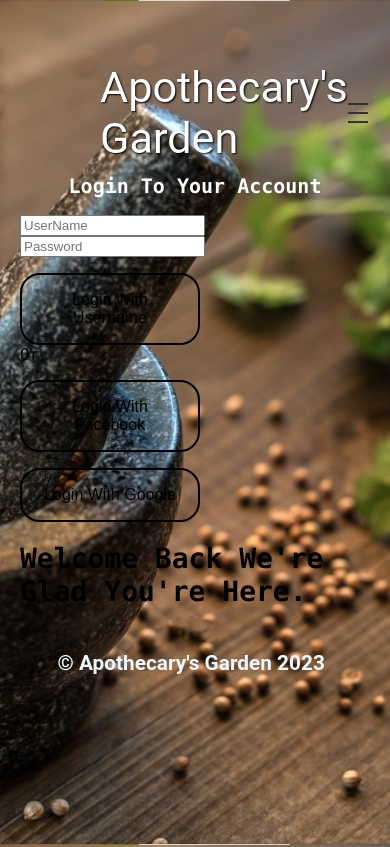
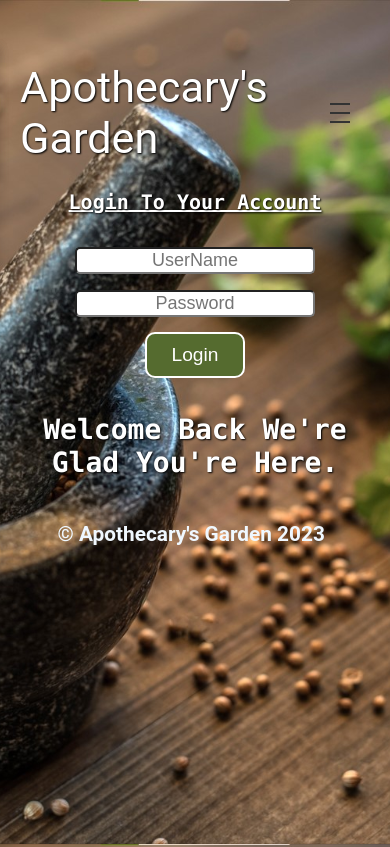
Before and after one commit to 2022-October-Java-PT/Apothecary-Garden, a React (Create React App) app in the folder herbs/src/main/resources/static/js/apothecary-garden/: page /login in a window 390 px wide. Shown: the top 847 px of the page. Built offline with nearby package versions, Linux system fonts and the light colour scheme; a web font is replaced by a local one.

Commit message:
updates css for login and signup pages and made the mobile resposive, also updates herb spotlight on the home page and made it responsive

```diff
--- a/herbs/src/main/resources/static/js/apothecary-garden/src/components/navBar/style.module.scss
+++ b/herbs/src/main/resources/static/js/apothecary-garden/src/components/navBar/style.module.scss
@@ -102,6 +102,9 @@
 }
 
 @media (max-width: 768px) {
+    .navbar{
+        padding-left: 0px;
+    }
     .navbarNav {
         position: fixed;
         top: 45px;
@@ -114,6 +117,10 @@
         box-shadow: 0px 1px 10px rgba(0, 0, 0, 0.1);
         transition: all 0.5s ease-in-out;
     }
+    .navbarLogo a{
+        margin: 0px;
+        justify-self: left;
+    }
 
     .navbarNav.active {
         left: 0;
--- a/herbs/src/main/resources/static/js/apothecary-garden/src/pages/home/herbSpotlight.js
+++ b/herbs/src/main/resources/static/js/apothecary-garden/src/pages/home/herbSpotlight.js
@@ -66,10 +66,10 @@ export default class HerbSpotlight extends React.Component {
             return returnedImage;
         }
             return (
-                <div className={style.herSpotlight}>
-                    <h1 className={style.HerbName}>{name}</h1>
+                <div className={style.herbSpotlight}>
+                    <h2 className={style.HerbName}><a className={style.herblink} key={name} href={`herbs/${name}`}>{name}</a></h2>
                     <p className={style.HerbFact}>{fact}</p>
-                    <img className={style.herb_image} src={imageReturn(imgList, picture)} alt='HerbImg' ></img>
+                    <a className={style.herblink} key={name} href={`herbs/${name}`}><img className={style.herb_image} src={imageReturn(imgList, picture)} alt='HerbImg' ></img></a>
                     {/* <p className={style.HerbFact}>{description}</p> */}
                     {/* <button onClick={this.newSearch}>New Herb</button> */}
                 </div>
--- a/herbs/src/main/resources/static/js/apothecary-garden/src/pages/home/index.js
+++ b/herbs/src/main/resources/static/js/apothecary-garden/src/pages/home/index.js
@@ -9,12 +9,15 @@ const HomePage = () => {
     const [open, setOpen] = React.useState(true)
     return(
         <div className={style.homeContent}>
-            <div>
+            <div className={style.home_body}>
                 <h1>Herbal Medicine History</h1>
                 <p>Archaeological evidence indicates that the use of medicinal plants dates back to the Paleolithic age, approximately 60,000 years ago. Written evidence of herbal remedies dates back over 5,000 years to the Sumerians, who compiled lists of plants.
                 </p>
-            <HerbSpotlight />
-        </div>
+                <section className={style.spotlight_section}>
+                <h2 className={style.spotlight_header}>Herb Spotlight</h2>
+                <HerbSpotlight />
+                </section>
+            </div>
             <button className={style.disclaimer_button} onClick={() => setOpen(true)}>Disclaimer</button>
             <Disclaimer setOpen={setOpen} open={open} />
         </div>
--- a/herbs/src/main/resources/static/js/apothecary-garden/src/pages/home/style.module.scss
+++ b/herbs/src/main/resources/static/js/apothecary-garden/src/pages/home/style.module.scss
@@ -24,11 +24,42 @@ body {
     text-shadow: 1px 1px 2px black;
     margin: 1rem 0;
     padding: 1rem;
-    background: #333333b7;
+    // background: #333333b7;
 
     h1{
         font-size: 2rem;
     }
+}
+.spotlight_section{
+    display: flex;
+    flex-direction: column;
+    margin-left: 50%;
+    text-align: center;
+    background: #333333b7;
+    border-radius: 20px;
+}
+div h2 a{
+    color: white;
+}
+.HerbName {
+    text-decoration: underline;
+    text-align: center;
+    color: white;
+    font-size: 1rem;
+}
+
+.HerbFact {
+    text-align: center;
+    color: white;
+    font-size: 1rem;
+}
+
+.herb_image {
+    align-self: center;
+    max-width: 25%;
+    max-height: auto;
+    border: solid white 2px;
+    border-radius: 10px;
 }
 
 button {
@@ -105,18 +136,20 @@ button {
     transform: translateY(1px);
 }
 
-.HerbName {
-    text-decoration: underline;
-    color: white;
-    font-size: 2rem;
+@media (max-width: 768px) {
+    .spotlight_section{
+        display: flex;
+        flex-direction: column;
+        margin-left: 0px;
+        text-align: center;
+        background: #333333b7;
+        border-radius: 20px;
+    }
+    .herb_image {
+        align-self: center;
+        max-width: 35%;
+        max-height: auto;
+        border: solid white 2px;
+        border-radius: 10px;
+    }
 }
-
-.HerbFact {
-    color: white;
-    font-size: 1.5rem;
-}
-
-.herb_image {
-    max-width: 50%;
-    max-height: 25rem;
-}
--- a/herbs/src/main/resources/static/js/apothecary-garden/src/pages/login/index.js
+++ b/herbs/src/main/resources/static/js/apothecary-garden/src/pages/login/index.js
@@ -28,8 +28,8 @@ const Login = (props) => {
     return (
         <div className={style.loginPage}>
 
-            <section className={style.loginTwo}>
-                <h2 className={style.loginH2}>Login To Your Account</h2>
+            <section className={style.login_section}>
+                <h2 className={style.login_header}>Login To Your Account</h2>
                 <form className={style.loginForm} onSubmit={handleSubmit}>
                     <input className={style.loginText}
                         type='text'
@@ -47,12 +47,12 @@ const Login = (props) => {
                         onFocus={(e) => e.target.placeholder = ""}
                         onBlur={(e) => e.target.placeholder = "Password"}
                     />
-                    <button className={style.loginSubmit} onClick={() => (window.location.href='/favorites')} type="submit">Login With Username</button>
+                    <button className={style.loginSubmit} onClick={() => (window.location.href='/favorites')} type="submit">Login</button>
                 </form>
-
+{/*
                 <div className={style.loginLine}>Or</div>
                 <button className={style.loginFace} type="submit">Login With Facebook</button>
-                <button className={style.loginGoogle} type="submit">Login With Google</button>
+                <button className={style.loginGoogle} type="submit">Login With Google</button> */}
             </section>
 
             <section className={style.loginOne}>
--- a/herbs/src/main/resources/static/js/apothecary-garden/src/pages/login/style.module.scss
+++ b/herbs/src/main/resources/static/js/apothecary-garden/src/pages/login/style.module.scss
@@ -0,0 +1,52 @@
+.loginPage{
+    display: flex;
+    flex-direction: column;
+    justify-content: center;
+    color: white;
+    text-align: center;
+    text-shadow: 1px 1px 2px black;
+    & .login_section{
+        display: flex;
+        flex-direction: column;
+        align-items: center;
+        margin-top: 1rem;
+        & h2{
+            text-decoration: underline;
+        }
+        & p{
+            color: white;
+        }
+        & form input{
+            margin-top: 1rem;
+            border-radius: 5px;
+            font-size: large;
+        }
+        & form button{
+            padding: 10px;
+            background: darkolivegreen;
+            color: white;
+            font-size: larger;
+            border-radius: 10px;
+            border: white 2px solid;
+            margin: 15px;
+            height: auto;
+            max-width: 100px;
+            &:hover{
+                text-decoration: underline white;
+            }
+        }
+    }
+}
+@media (max-width: 768px) {
+    .loginPage form {
+            display: flex;
+            flex-direction: column;
+            align-items: center;
+            & input{
+            text-align: center;
+            margin: 0px;
+            border-radius: 5px;
+            font-size: large;
+        }
+    }
+}
--- a/herbs/src/main/resources/static/js/apothecary-garden/src/pages/signup/index.js
+++ b/herbs/src/main/resources/static/js/apothecary-garden/src/pages/signup/index.js
@@ -35,12 +35,12 @@ const Signup = (props) => {
 
     return (
         <div className={style.signupPage}>
-            <section className={style.signupOne}>
+            {/* <section className={style.signupOne}>
                 <h1 className={style.H1}>Placement</h1>
-            </section>
-
-            <section className={style.signupTwo}>
-                <h2 className={style.signupH2}>Sign Up</h2>
+            </section> */}
+            <section className={style.signup_section}>
+                <h2 className={style.signup_header}>Sign Up</h2>
+                <p className={style.directions}>Please enter a new username and password</p>
                 <form className={style.signupForm} onSubmit={handleSubmit}>
                     <input className={style.signupText}
                         type='text'
@@ -61,9 +61,9 @@ const Signup = (props) => {
                     <button className={style.signupSubmit} type="submit" onClick={handleLogin}>Sign Up</button>
                 </form>
 
-                <div className={style.signupLine}>Or</div>
+                {/* <div className={style.signupLine}>Or</div>
                 <button className={style.signupFace} type="submit">Sign Up With Facebook</button>
-                <button className={style.signupGoogle} type="submit">Sign Up With Google</button>
+                <button className={style.signupGoogle} type="submit">Sign Up With Google</button> */}
             </section>
         </div>
     )
--- a/herbs/src/main/resources/static/js/apothecary-garden/src/pages/signup/style.module.scss
+++ b/herbs/src/main/resources/static/js/apothecary-garden/src/pages/signup/style.module.scss
@@ -0,0 +1,43 @@
+.signupPage{
+    display: flex;
+    justify-content: center;
+    text-align: center;
+    text-shadow: 1px 1px 2px black;
+    & h2{
+        text-decoration: underline;
+    }
+    & p{
+        color: white;
+    }
+    & form input{
+        border-radius: 5px;
+        font-size: large;
+    }
+    & form button{
+        padding: 10px;
+        background: darkolivegreen;
+        color: white;
+        font-size: larger;
+        border-radius: 10px;
+        border: white 2px solid;
+        margin: 15px;
+        height: auto;
+        max-width: 100px;
+        &:hover{
+            text-decoration: underline white;
+        }
+    }
+}
+@media (max-width: 768px) {
+    .signupPage form {
+            display: flex;
+            flex-direction: column;
+            align-items: center;
+            & input{
+            text-align: center;
+            margin: 0px;
+            border-radius: 5px;
+            font-size: large;
+        }
+    }
+}
```
